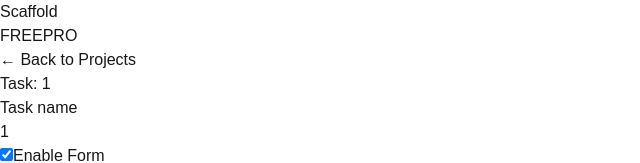
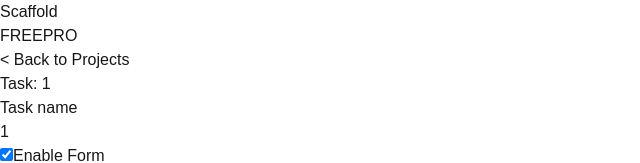
Before and after one commit to teddykr08/scaffold, a Next.js app: page /dashboard/1/1 in a window 1280 px wide. Shown: the top 163 px of the page, without its empty margins (0-640 px from the left). Built offline with nearby package versions, Linux system fonts and the light colour scheme; no server answers.

Commit message:
Rebuild builder with project structure and wizard

```diff
--- a/app/dashboard/[app_id]/[task_name]/page.tsx
+++ b/app/dashboard/[app_id]/[task_name]/page.tsx
@@ -85,7 +85,7 @@ export default function TaskEditor({ params }: { params: { app_id: string; task_
       <div className="max-w-6xl mx-auto grid grid-cols-3 gap-6">
         <div className="col-span-3">
           <button onClick={() => router.push(`/dashboard/${app_id}`)} className="text-sm text-gray-600">
-            ← Back to Projects
+            &lt; Back to Projects
           </button>
           <h1 className="text-2xl font-bold mt-2">Task: {task_name}</h1>
         </div>
```
